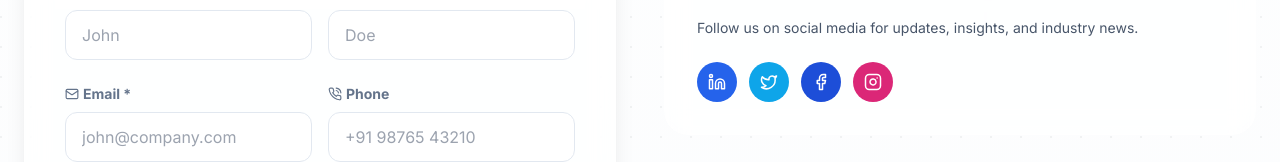
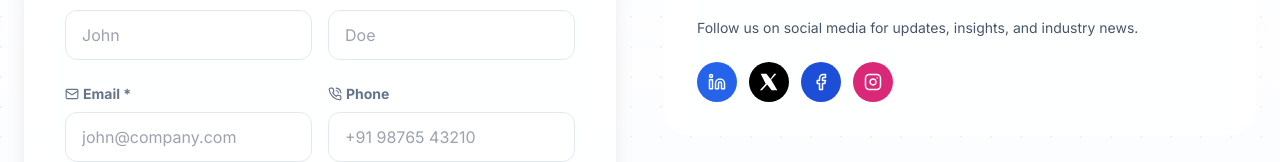
Before and after one commit to ignite-wave-pvt-ltd/Quaint-IT, a React (Vite) app: page /contact in a window 1280 px wide. Shown: the part 754-916 px from the top of the page. Built offline with nearby package versions, Linux system fonts and the light colour scheme.

Commit message:
twitter icon

```diff
--- a/src/components/Contact.jsx
+++ b/src/components/Contact.jsx
@@ -216,7 +216,7 @@ import {
   Calendar,
   Globe,
   Linkedin,
-  Twitter,
+  X,
   Facebook,
   Instagram,
   ArrowRight,
@@ -224,6 +224,7 @@ import {
   Shield,
 } from "lucide-react";
 import emailjs from "emailjs-com";
+import { TwitterIcon } from "../utils";
 
 const Contact = () => {
   const [formData, setFormData] = useState({
@@ -326,10 +327,10 @@ const Contact = () => {
       color: "bg-blue-600",
     },
     {
-      icon: <Twitter size={18} />,
+      icon: <TwitterIcon size={18} />,
       href: "#",
-      label: "Twitter",
-      color: "bg-sky-500",
+      label: "X",
+      color: "bg-black",
     },
     {
       icon: <Facebook size={18} />,
--- a/src/components/Footer.jsx
+++ b/src/components/Footer.jsx
@@ -7,12 +7,14 @@ import {
   Phone,
   MapPin,
   Linkedin,
-  Twitter,
+  X,
   Facebook,
   Instagram,
   ChevronRight,
   Send,
+  Share2,
 } from "lucide-react";
+import { TwitterIcon } from "../utils";
 
 const Footer = () => {
   const currentYear = new Date().getFullYear();
@@ -43,7 +45,7 @@ const Footer = () => {
 
   const socialLinks = [
     { icon: Linkedin, href: "#", label: "LinkedIn" },
-    { icon: Twitter, href: "#", label: "Twitter" },
+    { icon: TwitterIcon, href: "#", label: "X" },
     { icon: Facebook, href: "#", label: "Facebook" },
     { icon: Instagram, href: "#", label: "Instagram" },
   ];
--- /dev/null
+++ b/src/utils.tsx
@@ -0,0 +1,5 @@
+export const TwitterIcon = () => (
+  <svg viewBox="0 0 24 24" width={20} height={20} fill="currentColor">
+    <path d="M18.244 2H21l-6.5 7.43L22 22h-6.828l-5.34-6.993L3.5 22H1l7.03-8.032L2 2h6.914l4.82 6.357L18.244 2z"/>
+  </svg>
+);
```
